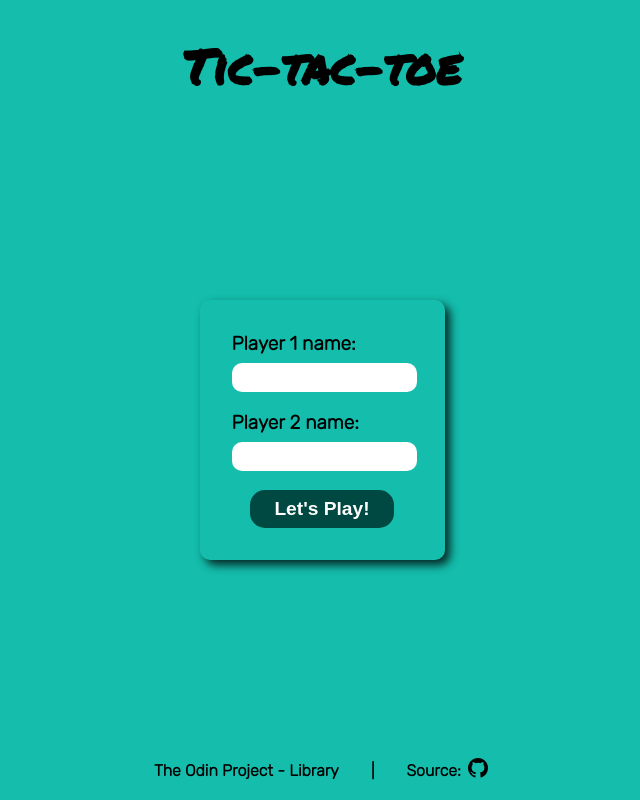
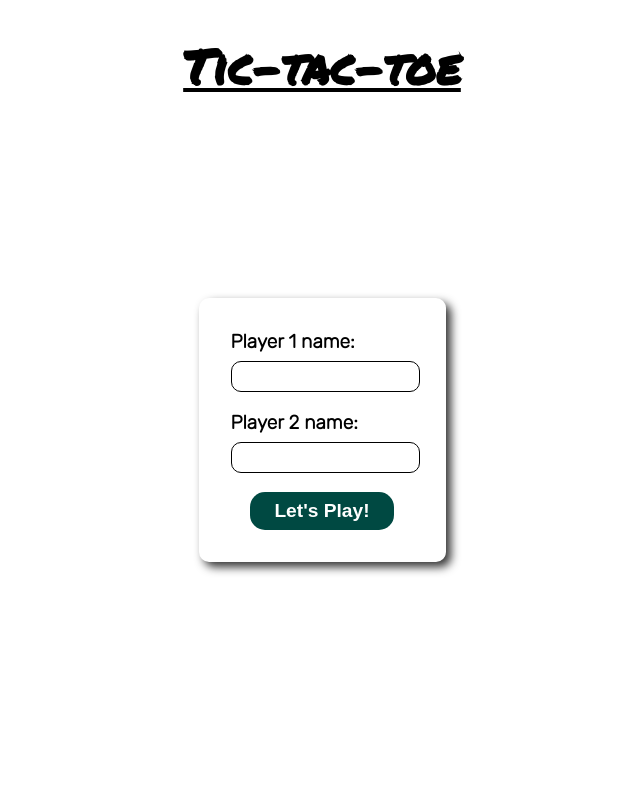
Before and after one commit to tnorphel/odin-tic-tac-toe, a plain HTML site: page index.html in a window 1280 px wide. Shown: the whole page, without its empty margins (318-958 px from the left). Drawn offline with Linux system fonts and the light colour scheme.

Commit message:
fix minor typos and style

```diff
--- a/index.html
+++ b/index.html
@@ -27,10 +27,5 @@
             </div>
         </form>
     </main>
-    <footer>
-        <p>The Odin Project - Library</p>
-        <p>|</p>
-        <p>Source: <a href="https://github.com/tnorphel/odin-tic-tac-toe"><img src="./github.png" alt="github-icon"></a></p>
-    </footer>
 </body>
 </html>
--- a/script.js
+++ b/script.js
@@ -45,6 +45,7 @@ function renderGameBoard() {
 
     for (let i = 0; i < 9; i++) {
         let div = document.createElement('div');
+        div.classList.add(`div${i+1}`);
         gameBoard.appendChild(div);
     }
 
--- a/styles.css
+++ b/styles.css
@@ -7,7 +7,7 @@ body {
     padding: 0;
     height: 100vh;
     font-family: 'Rubik', sans-serif;
-    background-color: #14bdac;
+    background-color: #ffffff;
     display: grid;
     grid-template-rows: 120px 1fr 60px;
 }
@@ -18,6 +18,7 @@ header {
     color: #000000;
     text-align: center;
     font-size: 1.5rem;
+    text-decoration: underline;
 }
 
 /*****************************************/
@@ -45,7 +46,7 @@ main .start-game .player label {
 main .start-game .player input{
     width: 100%;
     height: 27px;
-    border: none;
+    border: 0.3px solid black;
     border-radius: 10px;
 }
 main .start-game .player input:focus {
@@ -68,7 +69,7 @@ main .start-game div button:hover {
 
 main .playerDetails {
     display: flex;
-    justify-content: space-evenly;
+    justify-content: space-between;
     font-size: 1.2rem;
     font-weight: bold;
     gap: 1.5rem;
@@ -110,6 +111,9 @@ main .gameBoard div:nth-child(9) {
     border-right: none;
     border-bottom: none;
 }
+main .gameBoard div:hover {
+    background-color: rgb(207, 207, 207);
+}
 
 main .gameButtons {
     padding: 1.5rem;
@@ -136,17 +140,3 @@ main .gameButtons .restart {
     font-size: 1.2rem;
     align-self: center;
 }
-/*****************************************/
-footer {
-    color: #000000;
-    font-weight: bold;
-    display: flex;
-    justify-content: center;
-    align-items: center;
-    gap: 2rem;
-}
-footer p:last-child{
-    display: flex;
-    align-items: center;
-    gap: 5px;
-}
```
